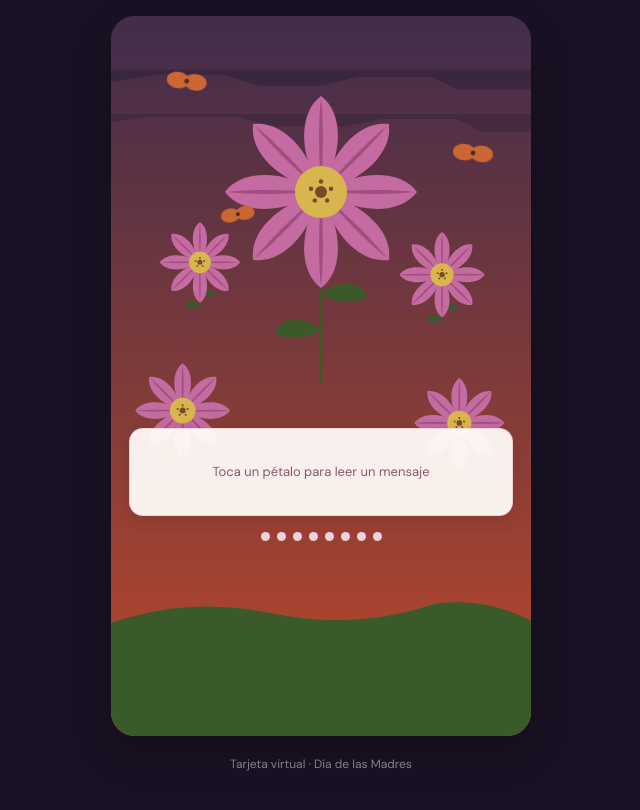
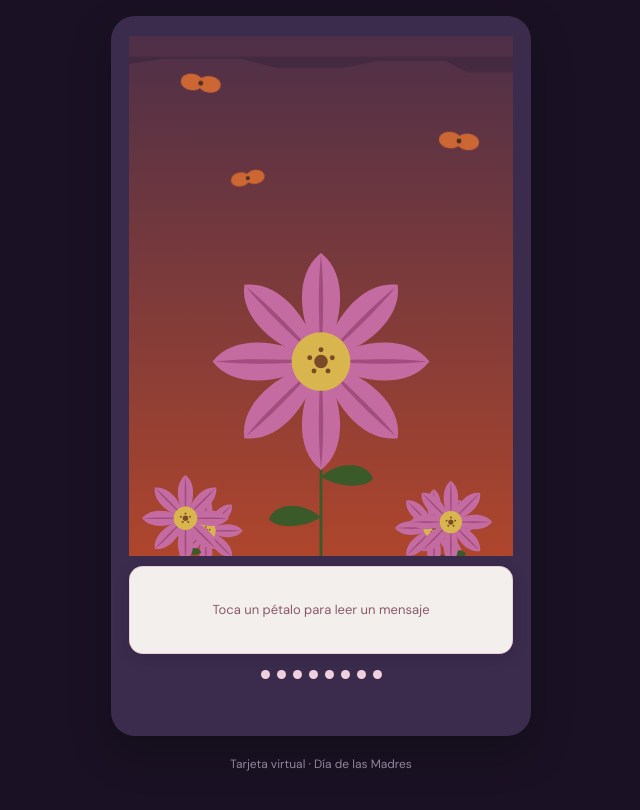
Before and after one commit to damarindoz2/mere, a React (Vite) app: page / in a window 1280 px wide. Shown: the top 810 px of the page, without its empty margins (319-959 px from the left). Built offline with nearby package versions, Linux system fonts and the light colour scheme.

Commit message:
fix: flores ancladas al suelo (SVG único, tallos en y del terreno)

```diff
--- a/src/CosmosCard.css
+++ b/src/CosmosCard.css
@@ -1,5 +1,6 @@
 .garden {
-  position: relative;
+  display: flex;
+  flex-direction: column;
   width: 100%;
   max-width: 420px;
   margin: 0 auto;
@@ -11,13 +12,33 @@
   box-shadow: 0 16px 40px rgba(0, 0, 0, 0.28);
 }
 
+.garden__canvas {
+  position: relative;
+  flex: 1 1 auto;
+  width: 100%;
+  min-height: min(52vh, 420px);
+  aspect-ratio: 340 / 640;
+  max-height: 520px;
+}
+
 .garden__backdrop {
   position: absolute;
   inset: 0;
   width: 100%;
   height: 100%;
-  pointer-events: none;
-  z-index: 0;
+  display: block;
+  pointer-events: auto;
+  user-select: none;
+  -webkit-tap-highlight-color: transparent;
+}
+
+.garden__backdrop g[role='button']:focus {
+  outline: none;
+}
+
+.garden__backdrop g[role='button']:focus-visible path:first-of-type {
+  stroke: #fff8e8;
+  stroke-width: 1.2;
 }
 
 .garden__butterfly {
@@ -79,36 +100,11 @@
   }
 }
 
-.garden__stage {
-  position: relative;
-  z-index: 1;
-  display: flex;
-  justify-content: center;
-  padding-top: 6px;
-}
-
-.garden__flower-svg {
-  width: 100%;
-  max-width: 280px;
-  height: auto;
-  display: block;
-  user-select: none;
-  -webkit-tap-highlight-color: transparent;
-}
-
-.garden__flower-svg g[role='button']:focus {
-  outline: none;
-}
-
-.garden__flower-svg g[role='button']:focus-visible path:first-of-type {
-  stroke: #fff8e8;
-  stroke-width: 1.2;
-}
-
 .garden__ui {
   position: relative;
   z-index: 2;
-  margin-top: 6px;
+  flex: 0 0 auto;
+  margin-top: 10px;
   display: flex;
   flex-direction: column;
   gap: 14px;
@@ -218,12 +214,6 @@
   transform: scale(1.06);
 }
 
-@media (min-width: 400px) {
-  .garden__flower-svg {
-    max-width: 300px;
-  }
-}
-
 @media (prefers-reduced-motion: reduce) {
   .garden__butterfly--1,
   .garden__butterfly--2,
--- a/src/CosmosCard.tsx
+++ b/src/CosmosCard.tsx
@@ -32,10 +32,12 @@ const C = {
   butterflyBody: '#4a3020',
 } as const
 
+/** Y en viewBox donde los tallos “plantan” en el suelo (borde superior del montículo). */
+const STEM_GROUND_Y = 568
+
 /** Pétalo tipo gota / cosmos, apuntando arriba; base en borde del centro. */
 const PETAL_MAIN =
   'M 150,148 C 129,115 126,72 150,54 C 174,72 171,115 150,148 Z'
-/** Franja vertical más oscura al centro del pétalo. */
 const PETAL_STRIPE =
   'M 150,148 C 148,118 147,82 150,56 C 153,82 152,118 150,148 Z'
 
@@ -46,6 +48,11 @@ const POLLEN_DOTS = [0, 1, 2, 3, 4].map((i) => {
     cy: 150 + 10.5 * Math.sin(rad),
   }
 })
+
+/** Tallo decorativo termina en y=268 local; centro flor en 150,150 → pie del tallo = y + 118*s. */
+function stemAnchorY(s: number): number {
+  return STEM_GROUND_Y - 118 * s
+}
 
 function petalFill(i: number, active: number | null, read: Set<number>): string {
   if (i === active) return C.petalActive
@@ -88,6 +95,10 @@ function StaticCosmos({ x, y, s }: { x: number; y: number; s: number }) {
   )
 }
 
+/** Flor central: mismo sistema local 300×380; pie del tallo en y=340. */
+const HERO_GROUP_TX = 20
+const HERO_GROUP_TY = STEM_GROUND_Y - 340
+
 function Butterfly({ className }: { className?: string }) {
   return (
     <svg
@@ -129,11 +140,12 @@ function CosmosCard() {
 
   return (
     <div className="garden">
+      <div className="garden__canvas">
         <svg
           className="garden__backdrop"
           viewBox="0 0 340 640"
           preserveAspectRatio="xMidYMid slice"
-        aria-hidden
+          xmlns="http://www.w3.org/2000/svg"
         >
           <defs>
             <linearGradient id="gardenSky" x1="0" y1="0" x2="0" y2="1">
@@ -153,24 +165,17 @@ function CosmosCard() {
             opacity={0.4}
           />
           <path
-          d="M0,520 Q62,498 130,512 T260,505 Q300,498 340,518 V640 H0 Z"
+            d="M0,575 Q55,548 115,560 Q170,568 225,556 Q295,542 340,570 L340,640 L0,640 Z"
             fill={C.hill}
           />
-        <StaticCosmos x={72} y={228} s={0.34} />
-        <StaticCosmos x={58} y={348} s={0.4} />
-        <StaticCosmos x={268} y={238} s={0.36} />
-        <StaticCosmos x={282} y={358} s={0.38} />
-      </svg>
 
-      <Butterfly className="garden__butterfly garden__butterfly--1" />
-      <Butterfly className="garden__butterfly garden__butterfly--2" />
-      <Butterfly className="garden__butterfly garden__butterfly--3" />
+          <StaticCosmos x={68} y={stemAnchorY(0.34)} s={0.34} />
+          <StaticCosmos x={50} y={stemAnchorY(0.4) - 4} s={0.4} />
+          <StaticCosmos x={270} y={stemAnchorY(0.36)} s={0.36} />
+          <StaticCosmos x={285} y={stemAnchorY(0.38) - 3} s={0.38} />
 
-      <div className="garden__stage">
-        <svg
-          className="garden__flower-svg"
-          viewBox="0 0 300 380"
-          xmlns="http://www.w3.org/2000/svg"
+          <g
+            transform={`translate(${HERO_GROUP_TX} ${HERO_GROUP_TY})`}
             role="group"
             aria-label="Flor cosmos: toca un pétalo para leer un mensaje"
           >
@@ -191,7 +196,6 @@ function CosmosCard() {
               d="M150,252 C168,236 192,240 196,254 C186,264 162,260 150,252Z"
               fill={C.leaf}
             />
-
             {Array.from({ length: 8 }, (_, i) => (
               <g
                 key={i}
@@ -215,13 +219,17 @@ function CosmosCard() {
                 />
               </g>
             ))}
-
             <circle cx="150" cy="150" r="26" fill={C.center} />
             {POLLEN_DOTS.map((d, i) => (
               <circle key={i} cx={d.cx} cy={d.cy} r="2.2" fill={C.nucleus} />
             ))}
             <circle cx="150" cy="150" r="6" fill={C.nucleus} />
+          </g>
         </svg>
+
+        <Butterfly className="garden__butterfly garden__butterfly--1" />
+        <Butterfly className="garden__butterfly garden__butterfly--2" />
+        <Butterfly className="garden__butterfly garden__butterfly--3" />
       </div>
 
       <div className="garden__ui">
```
Lines whose indentation alone changed are shown as unchanged.
